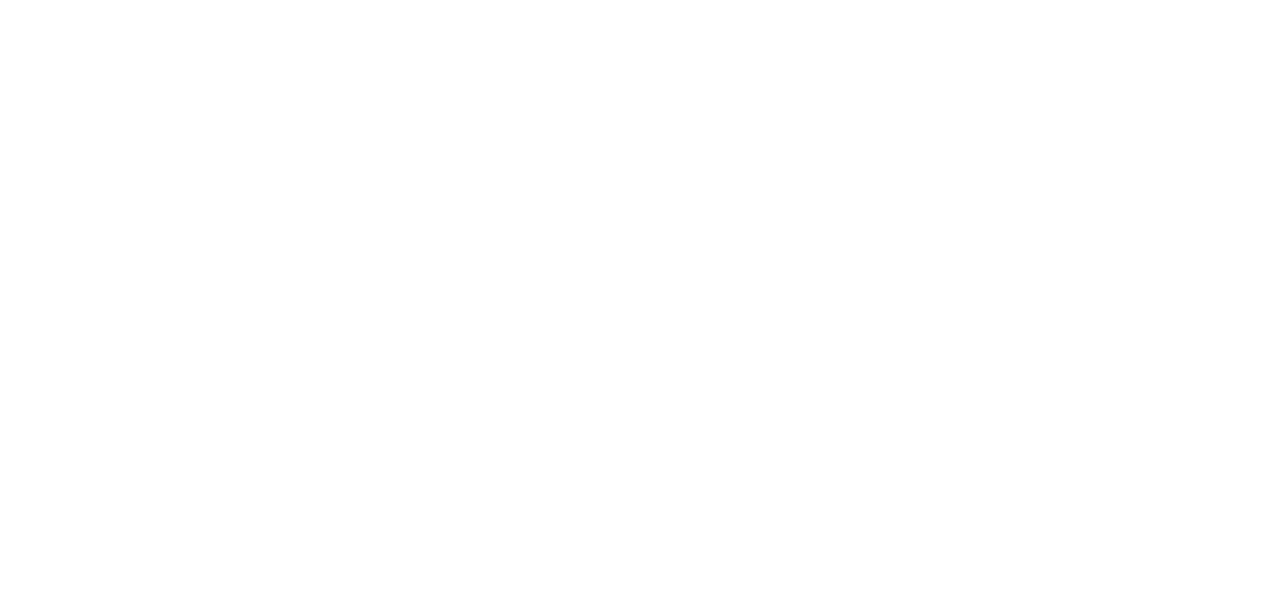
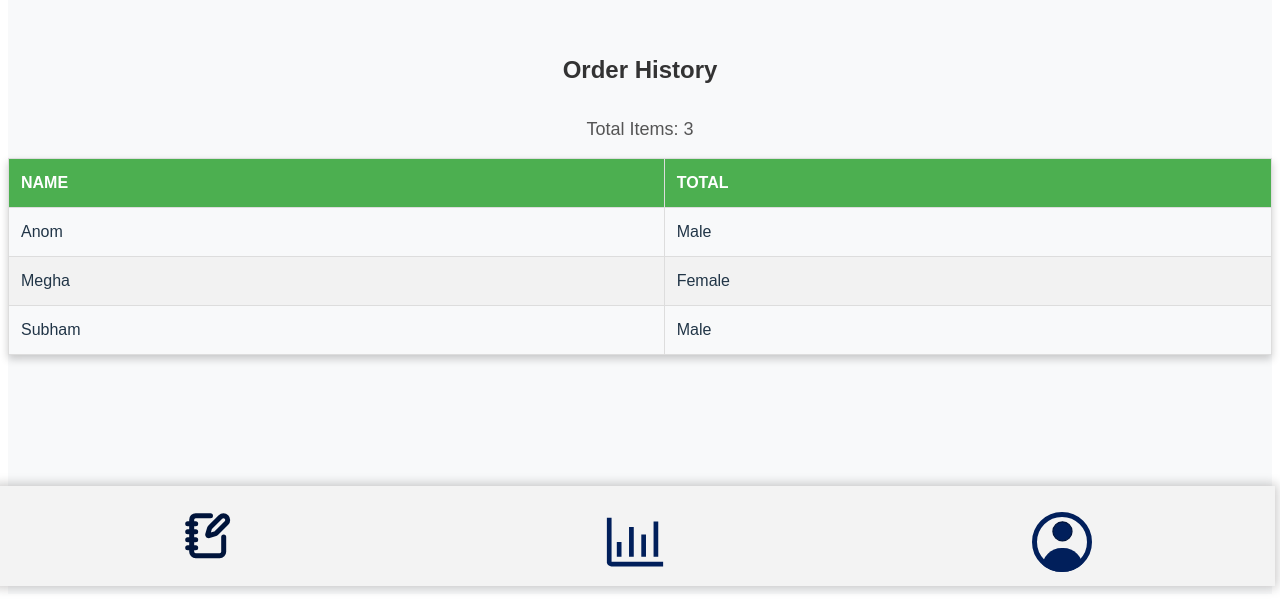
Before and after one commit to DesignerDeveloperDove/Zaiko_Inventory, a React (Vite) app in the folder Zaiko/: page /OrderHistory.jsx in a window 1280 px wide. Before the commit this address had no page. Shown: the part 214-816 px from the top of the page. Built offline with nearby package versions, Linux system fonts and the light colour scheme.

Commit message:
Link to order page

```diff
--- a/Zaiko/src/App.css
+++ b/Zaiko/src/App.css
@@ -354,7 +354,7 @@
 
 }
 
-/* Added styles for LocationTabs */
+/* the styles for LocationTabs */
 .LocationTabs {
   display: flex;
   flex-direction: column;
--- a/Zaiko/src/App.jsx
+++ b/Zaiko/src/App.jsx
@@ -15,7 +15,7 @@
       <Route path="/" element={<LogIn />} />
       <Route path="/home" element={<Home />} />
       <Route path="/location/:location" element={<ProductPage />} />
-      <Route path="/order-history" element={<OrderHistory />} />
+      <Route path="/OrderHistory.jsx" element={<OrderHistory />} />
       </Routes>
   </Router>
   )
--- a/Zaiko/src/Pages/Components/Footer.jsx
+++ b/Zaiko/src/Pages/Components/Footer.jsx
@@ -6,8 +6,7 @@
         <footer id="Footer">
             <div>
                 <div className="FooterContent">
-
-                <img id="Option" src="../src/assets/inventory icon.svg" alt=""/>
+                <Link to="/OrderHistory.jsx" id="Option"><img   src="../src/assets/inventory icon.svg" alt=""/>  </Link>
                 <img id="Option" src="../src/assets/reports icon.svg" alt="" />
                 <img id="Option" src="../src/assets/profile icon.svg" alt="" />
 
--- a/Zaiko/src/Pages/LogIn.jsx
+++ b/Zaiko/src/Pages/LogIn.jsx
@@ -64,10 +64,7 @@
         </div>
         <h2>Languages</h2>
       </form>
-      <button
-                onClick={() => navigate("/order-history")}>
-                Go to Order History
-            </button>
+
     </div>
   );
 }
--- a/Zaiko/src/Pages/OrderHistory.jsx
+++ b/Zaiko/src/Pages/OrderHistory.jsx
@@ -1,4 +1,5 @@
 import React from "react";
+import Footer from "./Components/Footer";
 
 function OrderHistory() {
     const data = [
@@ -28,7 +29,9 @@
                     ))}
                 </tbody>
             </table>
+            <Footer />
         </div>
+
     );
 }
 
```
